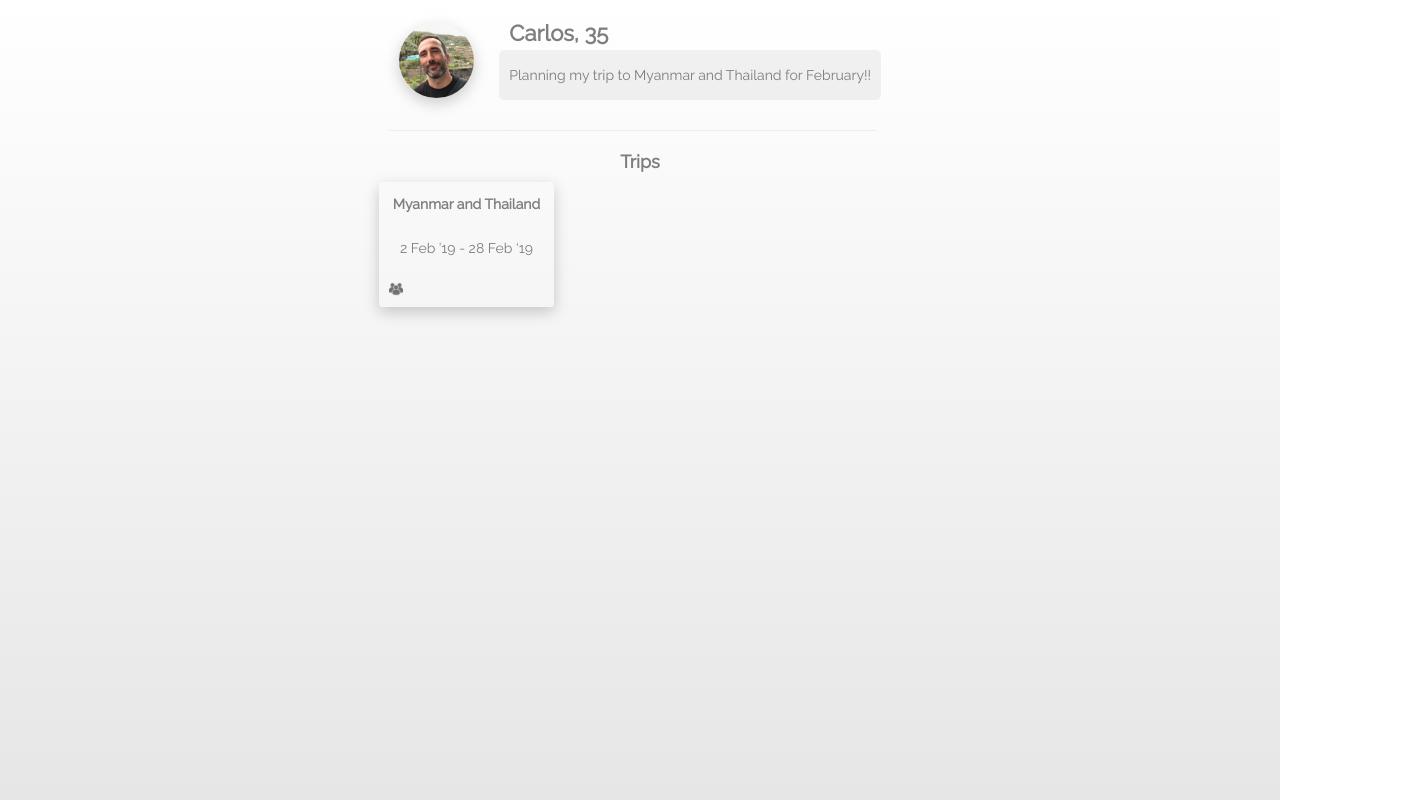
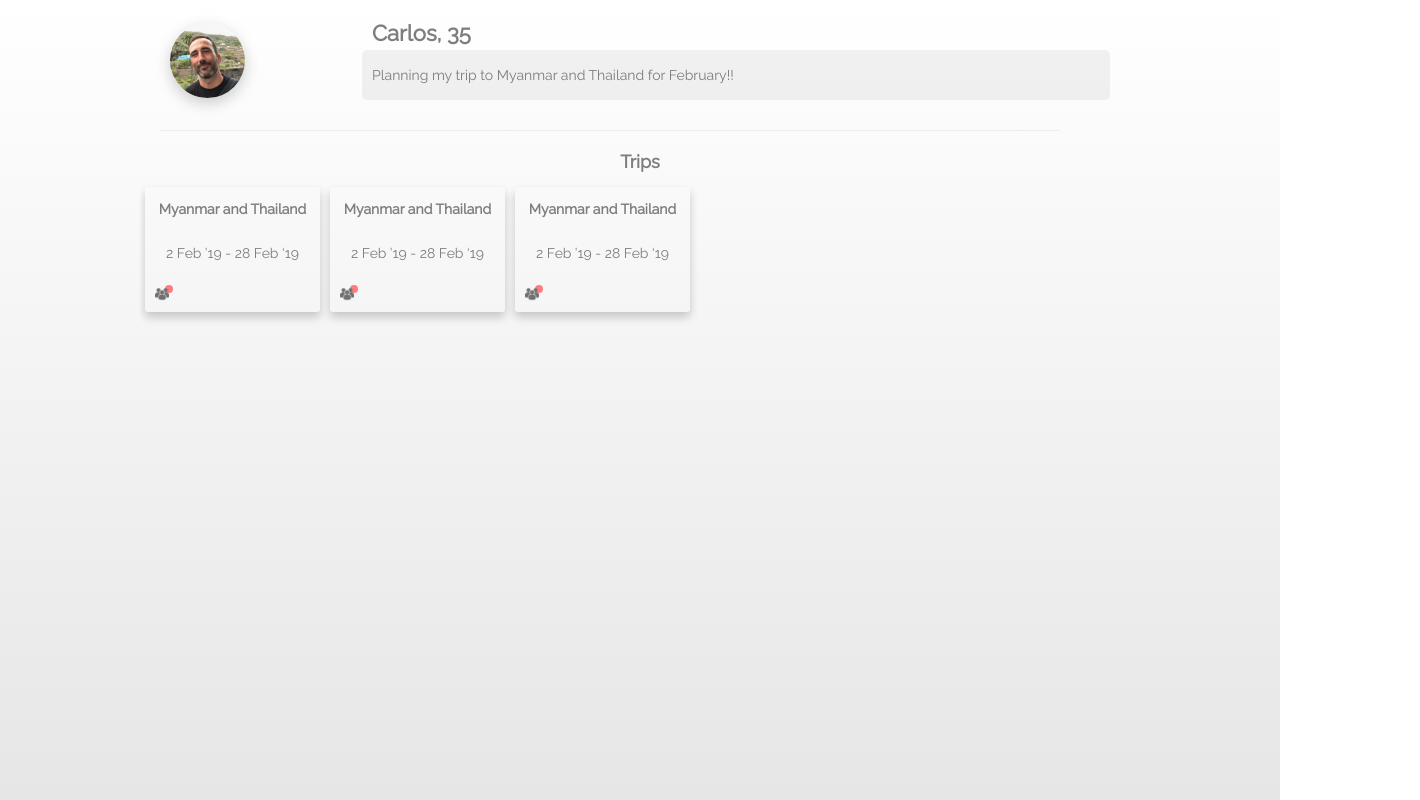
Before and after one commit to carloscadel/treeps-mern, a React (Create React App) app in the folder client/: page / in a window 1280 px wide. Shown: the whole page, 1420 px wide, since content can reach past the window. Built offline with nearby package versions, Linux system fonts and the light colour scheme.

Commit message:
Add overflow-x to list of trips

```diff
--- a/client/src/components/TripCard.js
+++ b/client/src/components/TripCard.js
@@ -3,6 +3,7 @@ import React, { Component } from 'react'
 export default class TripCard extends Component {
   render() {
     return (
+      <div className="trip-card-wrapper">
         <div className="trip-card">
           <div className="trip-card-top-row">
             <p>Myanmar and Thailand</p>
@@ -11,9 +12,11 @@ export default class TripCard extends Component {
             <p>2 Feb ’19 - 28 Feb ‘19</p>
           </div>
           <div className="trip-card-bot-row">
-          <img src="multiple-users-707070.png" />
+            <img src="multiple-users-707070.png" alt="Users icon" />
+            <div className="notification-marker-1">
             </div>
-
+          </div>
+        </div>
       </div>
     )
   }
--- a/client/src/components/pages/Home.js
+++ b/client/src/components/pages/Home.js
@@ -29,7 +29,9 @@ class Home extends Component {
           <div className="trips-title-div">
             <h4>Trips</h4>
           </div>
-          <div>
+          <div className="trip-cards-slider">
+            <TripCard />
+            <TripCard />
             <TripCard />
           </div>
 
--- a/client/src/styles/index.css
+++ b/client/src/styles/index.css
@@ -21,6 +21,15 @@ p {
   width: 90%;
   background-color: rgba(0, 0, 0, 0.05);
   margin: 20px; }
+
+.notification-marker-1 {
+  width: 8px;
+  height: 8px;
+  background-color: #FF7C7C;
+  border-radius: 50%;
+  position: relative;
+  top: 10px;
+  right: 4px; }
 
 .App {
   display: flex;
@@ -68,28 +77,35 @@ p {
     width: 100%; }
     .Home .trips-section .trips-title-div h4 {
       margin: 0; }
-  .Home .trips-section .trip-card {
+  .Home .trips-section .trip-cards-slider {
+    display: flex;
+    width: 100vw;
+    overflow-x: auto; }
+  .Home .trips-section .trip-card-wrapper {
+    display: flex; }
+    .Home .trips-section .trip-card-wrapper .trip-card {
       display: grid;
       grid-template-rows: [one] 1fr [two] 1fr [three] 1fr [four];
       width: 175px;
       height: 125px;
-    margin: 10px;
+      margin: 15px 5px 20px;
       border-radius: 3px;
-    box-shadow: 0 5px 15px rgba(0, 0, 0, 0.2); }
-    .Home .trips-section .trip-card .trip-card-top-row {
+      box-shadow: 0 5px 10px rgba(0, 0, 0, 0.2); }
+      .Home .trips-section .trip-card-wrapper .trip-card .trip-card-top-row {
         width: 100%;
         text-align: center;
         font-weight: bold;
         grid-row: [one]/[two]; }
-    .Home .trips-section .trip-card .trip-card-mid-row {
+      .Home .trips-section .trip-card-wrapper .trip-card .trip-card-mid-row {
         width: 100%;
         text-align: center;
         grid-row: [two]/[three]; }
-    .Home .trips-section .trip-card .trip-card-bot-row {
+      .Home .trips-section .trip-card-wrapper .trip-card .trip-card-bot-row {
         width: 100%;
         grid-row: [three]/[four];
         display: flex; }
-      .Home .trips-section .trip-card .trip-card-bot-row img {
+        .Home .trips-section .trip-card-wrapper .trip-card .trip-card-bot-row img {
+          z-index: 1000;
           align-self: center;
           margin: 0 0 0 10px;
           height: 14px; }
--- a/client/src/styles/index.scss
+++ b/client/src/styles/index.scss
@@ -2,6 +2,7 @@
 // Definition of variables
 $primary: #00B2B2;
 $bg-secondary: rgba(0, 0, 0, 0.05);
+$alert-1: #FF7C7C;
 $font-color-primary: rgba(112, 112, 112, 0.9);
 
 
@@ -43,6 +44,16 @@ p {
   width: 90%;
   background-color: $bg-secondary;
   margin: 20px;
+}
+
+.notification-marker-1 {
+  width: 8px;
+  height: 8px;
+  background-color: $alert-1;
+  border-radius: 50%;
+  position: relative;
+  top: 10px;
+  right: 4px;
 }
 
 
@@ -110,14 +121,22 @@ p {
         margin: 0;
       }
     }
+    .trip-cards-slider {
+      display: flex;
+      width: 100vw;
+      overflow-x: auto;
+    }
+    .trip-card-wrapper {
+      display: flex;
+
       .trip-card {
         display: grid;
         grid-template-rows: [one] 1fr [two] 1fr [three] 1fr [four];
         width: 175px;
         height: 125px;
-      margin: 10px;
+        margin: 15px 5px 20px;
         border-radius: 3px;
-      box-shadow: 0 5px 15px rgba(0, 0, 0, 0.2);
+        box-shadow: 0 5px 10px rgba(0, 0, 0, 0.2);
         .trip-card-top-row {
           width: 100%;
           text-align: center;
@@ -134,6 +153,7 @@ p {
           grid-row: [three] / [four];
           display: flex;
           img {
+            z-index: 1000;
             align-self: center;
             margin: 0 0 0 10px;
             height: 14px;
@@ -142,6 +162,7 @@ p {
       }
     }
   }
+}
 
 // --------------------
 // Style for Secret component
```
Lines whose indentation alone changed are shown as unchanged.
